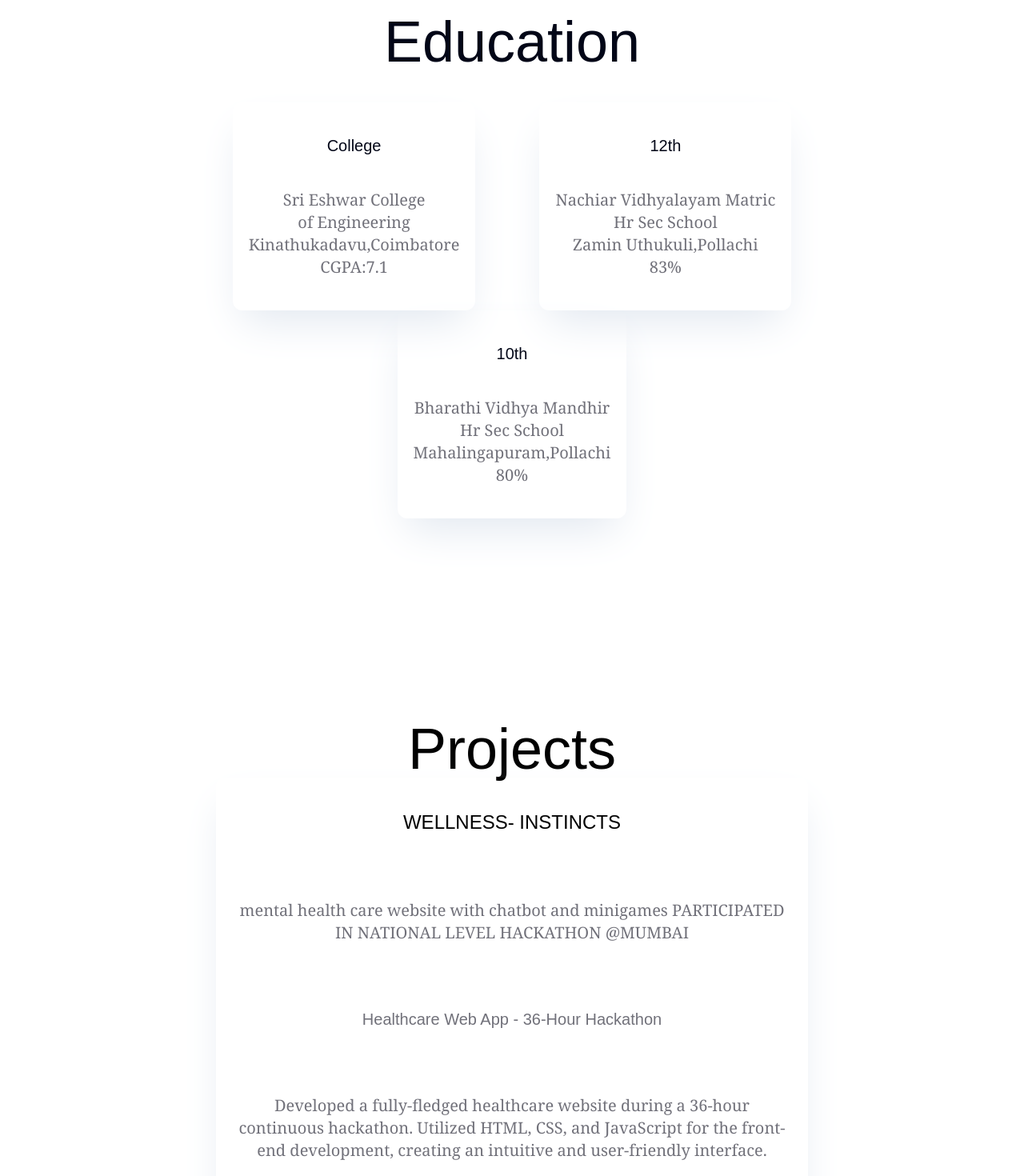
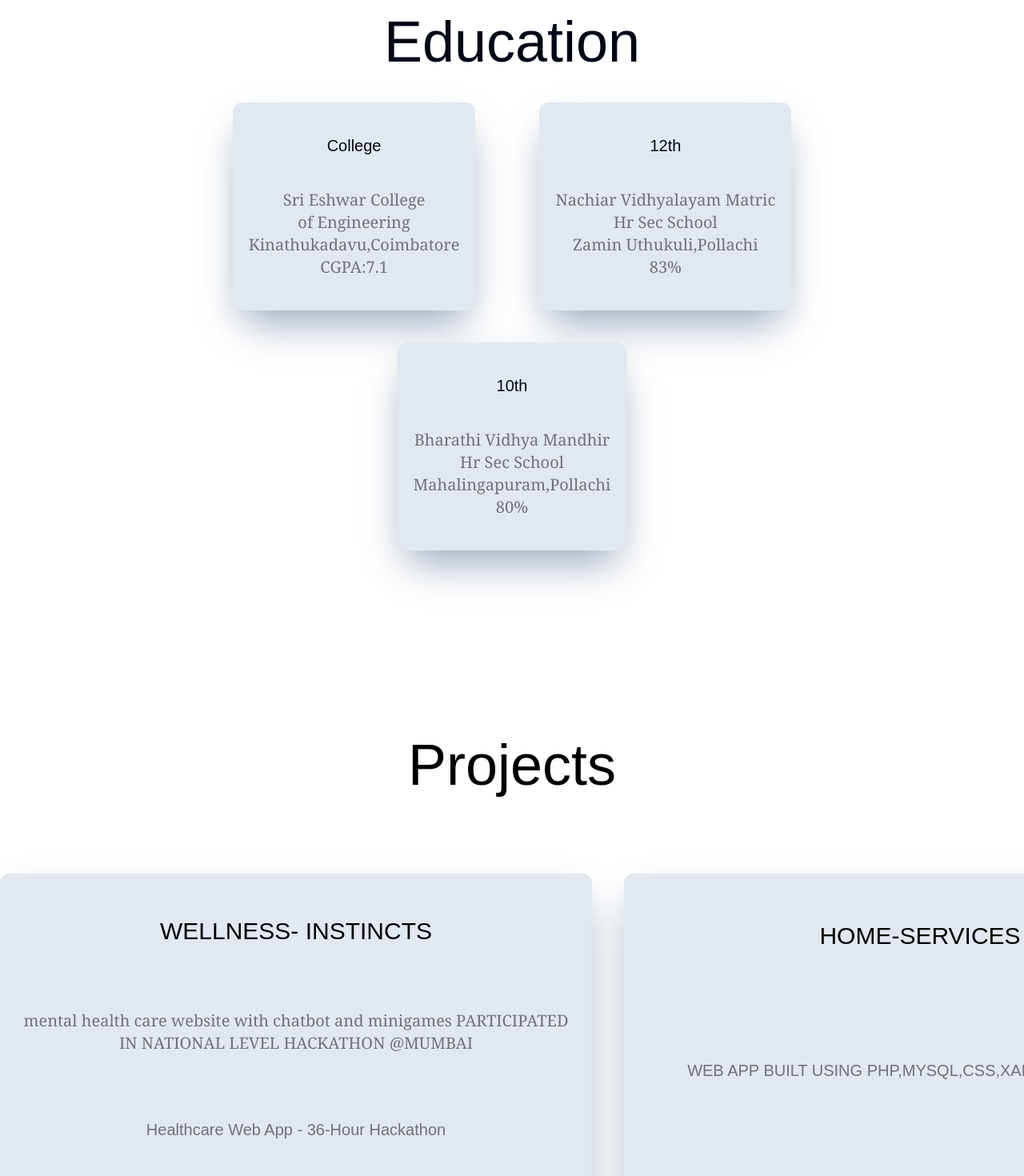
Before and after one commit to CKPRASHANTH07/SIH-2023, a React (Create React App) app: page / in a window 1280 px wide. Shown: the part 1000-2470 px from the top of the page at 80% size. Built offline with nearby package versions, Linux system fonts and the light colour scheme.

Commit message:
after changes in styling

```diff
--- a/src/components/Projects.jsx
+++ b/src/components/Projects.jsx
@@ -5,9 +5,10 @@
     <div className='relative z-0'>
       <div className='hidden md:flex'>
     <div className='absolute  top-[1900px]  w-full  text-center  font-poppins  justify-center  '>
-      <h1 className='text-7xl text-bold ' >Projects</h1>
-      <button className='shadow-2xl shadow-slate-200 rounded-xl px-5 py-10 hover:animate-pulse text-black font-poppins hover:scale-110 ' href="">
-      <h1 className='text-black font-poppins text-2xl'>WELLNESS- INSTINCTS</h1>
+      <h1 className='text-7xl text-bold py-5' >Projects</h1>
+      <div className='flex flex-row overflow-y-auto space-x-10 py-20'>
+      <button className='shadow-2xl shadow-slate-400 bg-slate-200 rounded-xl px-5 py-10 hover:animate-pulse text-black font-poppins ' href="">
+      <h1 className='text-black font-poppins text-3xl'>WELLNESS- INSTINCTS</h1>
               <div className=' text-zinc-500 font-serif text-xl w-[700px]'>
               <h1 className='mt-10 py-10'>mental health care website with chatbot and minigames PARTICIPATED IN NATIONAL LEVEL HACKATHON @MUMBAI  </h1>
               <h1 className='font-poppins py-10'>Healthcare Web App - 36-Hour Hackathon</h1>
@@ -18,10 +19,10 @@
  </h1>
               </div>
               </button>
-              <button className='shadow-2xl shadow-slate-200 rounded-xl px-5 py-10 hover:animate-pulse text-black font-poppins hover:scale-110 ' href="">
-      <h1 className='text-black font-poppins text-2xl'>HOME-SERVICES</h1>
+              <button className='shadow-2xl shadow-slate-400 bg-slate-200 rounded-xl px-5 py-10 hover:animate-pulse text-black font-poppins  ' href="">
+      <h1 className='text-black font-poppins pb-14 text-3xl'>HOME-SERVICES</h1>
               <div className=' text-zinc-500 font-serif text-xl w-[700px]'>
-              <h1 className='font-poppins py-10'>WEB APP  BUILT USING PHP,MYSQL,CSS,XAMPP (mini project)
+              <h1 className='font-poppins py-20'>WEB APP  BUILT USING PHP,MYSQL,CSS,XAMPP (mini project)
 </h1>
               <h1 className=' py-10'>Developed a web application for home services using PHP, MySQL, and XAMPP.
 Collaborated with a team to design and implement features including service listing, booking, and payment integration.
@@ -32,8 +33,8 @@
  </h1>
               </div>
               </button>
-              <button className='shadow-2xl shadow-slate-200 rounded-xl px-5 py-10 hover:animate-pulse text-black font-poppins hover:scale-110 ' href="">
-      <h1 className='text-black font-poppins text-2xl'>ARDUINO UNO PROJECT</h1>
+              <button className='shadow-2xl shadow-slate-400 bg-slate-200 rounded-xl px-5 py-10 hover:animate-pulse text-black font-poppins  ' href="">
+      <h1 className='text-black font-poppins pb-10 text-3xl'>ARDUINO UNO PROJECT</h1>
               <div className=' text-zinc-500 font-serif text-xl w-[700px]'>
               <h1 className='font-poppins py-10'>Smart Power Cut Notifier using Arduino Uno</h1>
               <h1 className=' py-10'>Developed a Smart Power Cut Notifier using Arduino Uno, addressing the need for efficient power outage detection and notification.
@@ -45,10 +46,10 @@
               </div>
               </button>
 
-              <button className='shadow-2xl shadow-slate-200 rounded-xl px-5 py-10 hover:animate-pulse text-black font-poppins hover:scale-110 ' href="">
-      <h1 className='text-black font-poppins text-2xl'>HER-INSTINCTS</h1>
+              <button className='shadow-2xl shadow-slate-400 bg-slate-200 rounded-xl px-5 py-10 hover:animate-pulse text-black font-poppins  ' href="">
+      <h1 className='text-black font-poppins pb-10 text-3xl'>HER-INSTINCTS</h1>
               <div className=' text-zinc-500 font-serif text-xl w-[700px]'>
-              <h1 className='font-poppins py-10'> Comprehensive website catering to women's care using HTML, Tailwind CSS, and Python.
+              <h1 className='font-poppins py-20'> Comprehensive website catering to women's care using HTML, Tailwind CSS, and Python.
 </h1>
               <h1 className=' py-10'>Implemented HTML to structure the website's content, ensuring a clean and organized layout.
 Utilized Tailwind CSS to create a visually appealing and responsive design, enhancing user experience across different devices.</h1>
@@ -59,15 +60,18 @@
               </div>
               </button>
 
-
+              </div>
     </div>
     </div>
 
-    <div className='flex md:hidden'>
+    <div className='flex md:hidden '>
     <div className='absolute  top-[1800px]  w-full  text-left  font-poppins  justify-center py-20 '>
-      <h1 className='text-slate-950 font-poppins text-3xl '>Projects</h1>
-      <button className='shadow-2xl shadow-slate-200 rounded-xl px-5 py-10 hover:animate-pulse text-black text-left font-poppins  ' href="">
-      <h1 className='text-black font-poppins text-2xl'>WELLNESS- INSTINCTS</h1>
+      <h1 className='text-slate-950 font-poppins text-3xl py-5'>Projects</h1>
+
+      <div className='flex flex-row overflow-y-auto space-x-10'>
+
+      <button className='shadow-2xl shadow-slate-400 bg-slate-200 rounded-xl px-5 py-10 hover:animate-pulse text-black text-left font-poppins  ' href="">
+      <h1 className='text-black font-poppins  text-2xl'>WELLNESS- INSTINCTS</h1>
               <div className=' text-zinc-500 font-serif text-xl w-[400px]'>
               <h1 className='mt-10 py-10'>mental health care website with chatbot and minigames PARTICIPATED IN NATIONAL LEVEL HACKATHON @MUMBAI  </h1>
               <h1 className='font-poppins py-10'>Healthcare Web App - 36-Hour Hackathon</h1>
@@ -78,8 +82,8 @@
  </h1>
               </div>
               </button>
-              <button className='shadow-2xl shadow-slate-200 rounded-xl px-5 py-10 hover:animate-pulse text-black text-left font-poppins  ' href="">
-      <h1 className='text-black font-poppins text-2xl'>HOME-SERVICES</h1>
+              <button className='shadow-2xl shadow-slate-400 bg-slate-200 rounded-xl px-5 py-10 pb-20 hover:animate-pulse text-black text-left font-poppins  ' href="">
+      <h1 className='text-black font-poppins pb-20 text-2xl'>HOME-SERVICES</h1>
               <div className=' text-zinc-500 font-serif text-xl w-[400px]'>
               <h1 className='font-poppins py-10'>WEB APP  BUILT USING PHP,MYSQL,CSS,XAMPP (mini project)
 </h1>
@@ -92,8 +96,8 @@
  </h1>
               </div>
               </button>
-              <button className='shadow-2xl shadow-slate-200 rounded-xl px-5 py-10 hover:animate-pulse text-black text-left font-poppins  ' href="">
-      <h1 className='text-black font-poppins text-2xl'>ARDUINO UNO PROJECT</h1>
+              <button className='shadow-2xl shadow-slate-400 bg-slate-200 rounded-xl px-5 py-10 pb-20 hover:animate-pulse text-black text-left font-poppins  ' href="">
+      <h1 className='text-black font-poppins pt-10 text-2xl'>ARDUINO UNO PROJECT</h1>
               <div className=' text-zinc-500 font-serif text-xl w-[400px]'>
               <h1 className='font-poppins py-10'>Smart Power Cut Notifier using Arduino Uno</h1>
               <h1 className=' py-10'>Developed a Smart Power Cut Notifier using Arduino Uno, addressing the need for efficient power outage detection and notification.
@@ -105,8 +109,8 @@
               </div>
               </button>
 
-              <button className='shadow-2xl shadow-slate-200 rounded-xl px-5 py-10 hover:animate-pulse text-black text-left font-poppins  ' href="">
-      <h1 className='text-black font-poppins text-2xl'>HER-INSTINCTS</h1>
+              <button className='shadow-2xl shadow-slate-400 bg-slate-200 rounded-xl px-5 py-10 pb-20 hover:animate-pulse text-black text-left font-poppins  ' href="">
+      <h1 className='text-black font-poppins pb-20 text-2xl'>HER-INSTINCTS</h1>
               <div className=' text-zinc-500 font-serif text-xl w-[400px]'>
               <h1 className='font-poppins py-10'> Comprehensive website catering to women's care using HTML, Tailwind CSS, and Python.
 </h1>
@@ -118,7 +122,7 @@
  </h1>
               </div>
               </button>
-
+              </div>
 
     </div>
     </div>
--- a/src/components/about.jsx
+++ b/src/components/about.jsx
@@ -13,8 +13,8 @@
           </div>
           <div className='py-20'>
           <div className='text-slate-950 font-poppins text-3xl '>Education
-          <div className='pt-10 text-2xl px-5 py-5 flex flex-col  justify-center '>
-              <button className='shadow-2xl shadow-slate-200 rounded-xl px-6 py-10 hover:animate-pulse hover:scale-110' href="">
+          <div className='pt-10 text-2xl px-5 py-5 flex flex-col space-y-5 justify-center '>
+              <button className='shadow-2xl shadow-slate-400 bg-slate-200 rounded-xl px-6 py-10 hover:animate-pulse hover:scale-110' href="">
               College
               <div className='text-zinc-500 font-serif text-xl'>
               <h1 className='mt-10'>Sri Eshwar College  </h1>
@@ -24,7 +24,7 @@
               </div>
               </button>
 
-              <button className='shadow-2xl shadow-slate-200 rounded-xl px-5 py-10 hover:animate-pulse hover:scale-110' href="">
+              <button className='shadow-2xl shadow-slate-400 bg-slate-200 rounded-xl px-5 py-10 hover:animate-pulse hover:scale-110' href="">
               12th
               <div className='text-zinc-500 font-serif text-xl'>
               <h1 className='mt-10'>Nachiar Vidhyalayam Matric </h1>
@@ -33,7 +33,7 @@
               <h1 >83% </h1>
               </div>
               </button>
-              <button className='shadow-2xl shadow-slate-200 rounded-xl px-9 py-10 hover:animate-pulse hover:scale-110' href="">
+              <button className='shadow-2xl shadow-slate-400 bg-slate-200 rounded-xl px-9 py-10 hover:animate-pulse hover:scale-110' href="">
               10th
               <div className='text-zinc-500 font-serif text-xl'>
               <h1 className='mt-10'>Bharathi Vidhya Mandhir  </h1>
@@ -59,9 +59,9 @@
           <div className='py-20 '>
           <div className='text-slate-950  font-poppins text-7xl '>
             Education
-            <div className='pt-15 text-xl justify-center '>
+            <div className='pt-15 text-xl justify-center space-y-10 '>
               <div className='space-x-20 space-y-10'>
-              <button className='shadow-2xl shadow-slate-200 rounded-xl px-5 py-10 hover:animate-pulse hover:scale-110' href="">
+              <button className='shadow-2xl shadow-slate-400 bg-slate-200 rounded-xl px-5 py-10 hover:animate-pulse hover:scale-110' href="">
               College
               <div className='text-zinc-500 font-serif text-xl'>
               <h1 className='mt-10'>Sri Eshwar College  </h1>
@@ -70,7 +70,7 @@
               <h1 >CGPA:7.1 </h1>
               </div>
               </button>
-              <button className='shadow-2xl shadow-slate-200 rounded-xl px-5 py-10 hover:animate-pulse hover:scale-110' href="">
+              <button className='shadow-2xl shadow-slate-400 bg-slate-200 rounded-xl px-5 py-10 hover:animate-pulse hover:scale-110' href="">
               12th
               <div className='text-zinc-500 font-serif text-xl'>
               <h1 className='mt-10'>Nachiar Vidhyalayam Matric </h1>
@@ -81,7 +81,7 @@
               </button>
               </div>
 
-                     <button className='shadow-2xl shadow-slate-200 rounded-xl px-5 py-10 hover:animate-pulse hover:scale-110 ' href="">
+                     <button className='shadow-2xl shadow-slate-400 bg-slate-200 rounded-xl px-5 py-10 hover:animate-pulse hover:scale-110 ' href="">
               10th
               <div className=' text-zinc-500 font-serif text-xl'>
               <h1 className='mt-10'>Bharathi Vidhya Mandhir  </h1>
```
